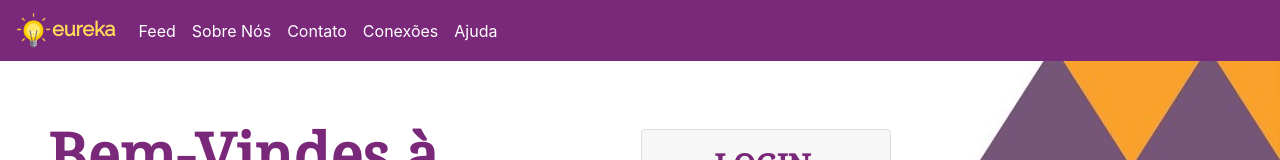
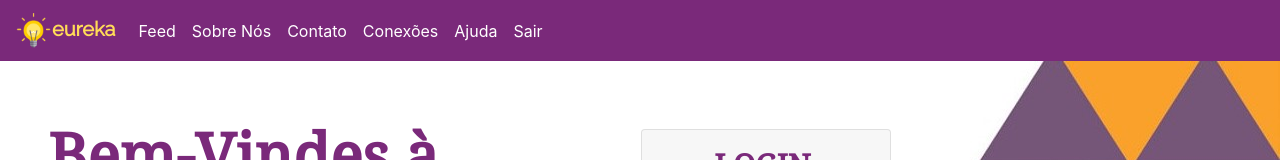
Before and after one commit to EdsonSantana93/ProjetoIntegradorAngular, an Angular app: page / in a window 1280 px wide. Shown: the top 160 px of the page. Built offline with nearby package versions, Linux system fonts and the light colour scheme.

Commit message:
Acrescentado um botao de logout na navbar, zerando o Token

```diff
--- a/src/app/login/login.component.ts
+++ b/src/app/login/login.component.ts
@@ -52,6 +52,7 @@ export class LoginComponent implements OnInit {
             console.log(res);
             Globals.usuario = res;
             this.router.navigate(['Feed']);
+
           });
         /*alert("Usuário logado com sucesso.")*/
 
--- a/src/app/navbar/navbar.component.html
+++ b/src/app/navbar/navbar.component.html
@@ -21,6 +21,9 @@
       <li class="nav-item">
         <a class="nav-link" style="color:white" [routerLink]="'/ajuda'">Ajuda</a>
       </li>
+      <li class="nav-item">
+        <a class="nav-link" style="color:white" [routerLink]="'/'" (click) = "logout()">Sair</a>
+      </li>
     </ul>
   </div>
 </nav>
--- a/src/app/navbar/navbar.component.ts
+++ b/src/app/navbar/navbar.component.ts
@@ -179,4 +179,9 @@ export class NavbarComponent implements OnInit {
           alert("Falha na atualização dos dados");
         });
     }
+
+    logout() {
+      localStorage.removeItem("eurekaToken");
+
+    }
 }
```
